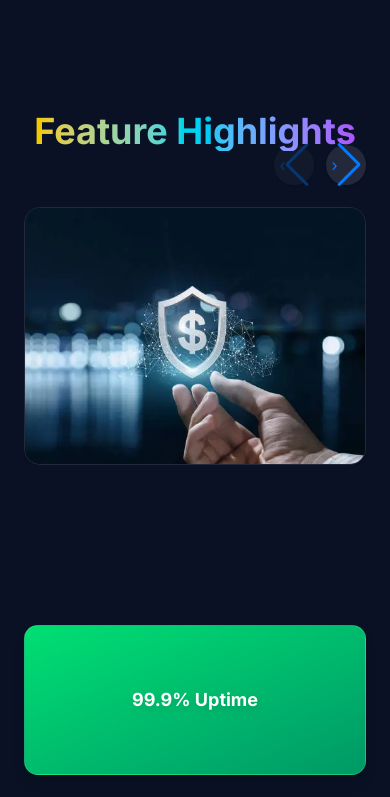
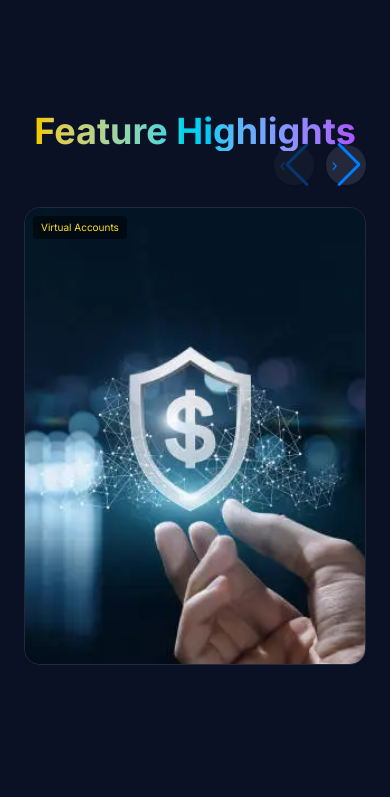
Before and after one commit to Jclinch/cignum-solutions, a Next.js app: page / in a window 390 px wide. Shown: the part 2550-3347 px from the top of the page. Built offline with nearby package versions, Linux system fonts and the light colour scheme.

Commit message:
updates 3:47pm

```diff
--- a/components/FeatureHighlights.tsx
+++ b/components/FeatureHighlights.tsx
@@ -1,89 +1,3 @@
-// 'use client';
-
-// import { motion } from 'framer-motion';
-// import {
-//   FaWallet,
-//   FaExchangeAlt,
-//   FaCreditCard,
-//   FaGlobe,
-//   FaFileInvoiceDollar,
-//   FaCode,
-// } from 'react-icons/fa';
-
-// const features = [
-//   {
-//     title: 'Virtual Accounts',
-//     description: 'NGN + multi-currency with instant issuance.',
-//     icon: <FaWallet className="text-yellow-400 text-3xl" />,
-//   },
-//   {
-//     title: 'Multi-Rail Payouts',
-//     description: 'Bank, wallet, and card connections in one API.',
-//     icon: <FaExchangeAlt className="text-cyan-400 text-3xl" />,
-//   },
-//   {
-//     title: 'Bulk Disbursements',
-//     description: 'Mass payouts with retries, receipts & webhooks.',
-//     icon: <FaCreditCard className="text-green-400 text-3xl" />,
-//   },
-//   {
-//     title: 'FX & Cross-Border',
-//     description: 'Seamless NGN ↔ Global corridors with compliance.',
-//     icon: <FaGlobe className="text-purple-400 text-3xl" />,
-//   },
-//   {
-//     title: 'Reconciliation & Reporting',
-//     description: 'Audit-ready data streams, alerts & dashboards.',
-//     icon: <FaFileInvoiceDollar className="text-pink-400 text-3xl" />,
-//   },
-//   {
-//     title: 'Developer-First APIs',
-//     description: 'Sandbox, SDKs, and webhooks-first design.',
-//     icon: <FaCode className="text-blue-400 text-3xl" />,
-//   },
-// ];
-
-// export const FeatureHighlights = () => {
-//   return (
-//     <section className="relative py-20 bg-[#0a1124] text-white">
-//       <div className="absolute inset-0 -z-10 bg-grid-white/[0.03]" />
-//       <div className="max-w-7xl mx-auto px-6">
-//         <motion.h2
-//           initial={{ opacity: 0, y: 30 }}
-//           whileInView={{ opacity: 1, y: 0 }}
-//           viewport={{ once: true }}
-//           transition={{ duration: 0.8 }}
-//           className="text-center text-4xl font-bold mb-14 bg-gradient-to-r from-yellow-400 via-cyan-400 to-purple-500 text-transparent bg-clip-text"
-//         >
-//           Feature Highlights
-//         </motion.h2>
-//         <div className="grid md:grid-cols-3 gap-10">
-//           {features.map((f, i) => (
-//             <motion.div
-//               key={f.title}
-//               initial={{ opacity: 0, y: 40 }}
-//               whileInView={{ opacity: 1, y: 0 }}
-//               transition={{ duration: 0.6, delay: i * 0.15 }}
-//               viewport={{ once: true }}
-//               className="group relative p-8 rounded-2xl border border-white/10 bg-[#0f172a]/70 backdrop-blur-md shadow-lg hover:shadow-[0_0_20px_rgba(255,215,0,0.4)] transition"
-//             >
-//               <div className="flex flex-col items-center text-center space-y-4">
-//                 {f.icon}
-//                 <h3 className="font-bold text-lg text-yellow-300">{f.title}</h3>
-//                 <p className="text-sm text-neutral-300">{f.description}</p>
-//               </div>
-//             </motion.div>
-//           ))}
-//         </div>
-//       </div>
-//     </section>
-//   );
-// };
-
-
-
-
-
 "use client";
 
 import { motion } from "framer-motion";
@@ -92,8 +6,8 @@ import { Navigation } from "swiper/modules";
 import "swiper/css";
 import "swiper/css/navigation";
 import Image from "next/image";
+import { useState } from "react";
 
-// ✅ Replace these with relevant online images
 const features = [
   {
     title: "Virtual Accounts",
@@ -115,14 +29,12 @@ const features = [
   {
     title: "FX & Cross-Border",
     description: "Seamless NGN ↔ Global corridors with compliance.",
-    image:
-      "/images/fx.webp",
+    image: "/images/fx.webp",
   },
   {
     title: "Reconciliation & Reporting",
     description: "Audit-ready data streams, alerts & dashboards.",
-    image:
-      "/images/reconciliation.webp",
+    image: "/images/reconciliation.webp",
   },
   {
     title: "Developer-First APIs",
@@ -133,6 +45,8 @@ const features = [
 ];
 
 export const FeatureHighlights = () => {
+  const [activeIndex, setActiveIndex] = useState<number | null>(null);
+
   return (
     <section className="relative py-20 bg-[#0a1124] text-white">
       <div className="absolute inset-0 -z-10 bg-grid-white/[0.03]" />
@@ -165,39 +79,67 @@ export const FeatureHighlights = () => {
             }}
             className="pb-12"
           >
-            {features.map((f, i) => (
+            {features.map((f, i) => {
+              const isActive = activeIndex === i;
+
+              return (
                 <SwiperSlide key={i}>
                   <motion.div
                     initial={{ opacity: 0, y: 40 }}
                     whileInView={{ opacity: 1, y: 0 }}
                     transition={{ duration: 0.6, delay: i * 0.1 }}
                     viewport={{ once: true }}
-                  className="relative group overflow-hidden rounded-2xl shadow-lg border border-white/10"
+                    className="relative group overflow-hidden rounded-2xl shadow-lg border border-white/10 cursor-pointer"
+                    onClick={() =>
+                      setActiveIndex((prev) => (prev === i ? null : i))
+                    }
                   >
                     {/* Background image */}
                     <Image
                       src={f.image}
                       alt={f.title}
                       width={400}
-                    height={256}
-                    className="w-full h-64 object-cover transform group-hover:scale-105 transition-transform duration-500"
+                      height={656}
+                      className={`w-full h-[456px] object-cover transform transition-transform duration-500 ${
+                        isActive ? "scale-110" : "group-hover:scale-110"
+                      }`}
                     />
 
-                  {/* Fade-in overlay on hover */}
-                  <div className="absolute inset-0 flex items-center justify-center bg-[#0f172a]/80 opacity-0 group-hover:opacity-100 transition-opacity duration-500">
-                    <div className="text-center px-6">
+                    {/* Small top-left label (always visible) */}
+                    <div className="absolute top-2 left-2 text-[10px] md:text-xs text-yellow-300 bg-black/50 px-2 py-1 rounded">
+                      {f.title}
+                    </div>
+
+                    {/* Zoomed info on hover (desktop) or click (mobile) */}
+                    <div
+                      className={`absolute inset-0 flex items-center justify-center bg-[#0f172a]/80 text-center px-6 transition-all duration-500 ${
+                        isActive
+                          ? "opacity-100"
+                          : "opacity-0 group-hover:opacity-100"
+                      }`}
+                    >
+                      <div
+                        className={`transform transition-all duration-500 ${
+                          isActive
+                            ? "scale-100"
+                            : "scale-90 group-hover:scale-100"
+                        }`}
+                      >
                         <h3 className="font-bold text-xl text-yellow-300 mb-2">
                           {f.title}
                         </h3>
-                      <p className="text-sm text-neutral-300">{f.description}</p>
+                        <p className="text-sm text-neutral-300">
+                          {f.description}
+                        </p>
                       </div>
                     </div>
                   </motion.div>
                 </SwiperSlide>
-            ))}
+              );
+            })}
           </Swiper>
 
-          {/* Navigation arrows (top-right) */}
+          {/* Navigation arrows */}
           <div className="absolute -top-10 right-0 flex gap-3">
             <button className="swiper-button-prev !static !w-10 !h-10 rounded-full bg-white/10 hover:bg-white/20 text-white flex items-center justify-center shadow">
               ‹
@@ -211,3 +153,136 @@ export const FeatureHighlights = () => {
     </section>
   );
 };
+
+
+
+
+
+
+// "use client";
+
+// import { motion } from "framer-motion";
+// import { Swiper, SwiperSlide } from "swiper/react";
+// import { Navigation } from "swiper/modules";
+// import "swiper/css";
+// import "swiper/css/navigation";
+// import Image from "next/image";
+
+// // ✅ Replace these with relevant online images
+// const features = [
+//   {
+//     title: "Virtual Accounts",
+//     description: "NGN + multi-currency with instant issuance.",
+//     image: "/images/virtualAcc.webp",
+//   },
+//   {
+//     title: "Multi-Rail Payouts",
+//     description: "Bank, wallet, and card connections in one API.",
+//     image:
+//       "https://images.unsplash.com/photo-1563013544-824ae1b704d3",
+//   },
+//   {
+//     title: "Bulk Disbursements",
+//     description: "Mass payouts with retries, receipts & webhooks.",
+//     image:
+//       "https://images.unsplash.com/photo-1601597111158-2fceff292cdc",
+//   },
+//   {
+//     title: "FX & Cross-Border",
+//     description: "Seamless NGN ↔ Global corridors with compliance.",
+//     image:
+//       "/images/fx.webp",
+//   },
+//   {
+//     title: "Reconciliation & Reporting",
+//     description: "Audit-ready data streams, alerts & dashboards.",
+//     image:
+//       "/images/reconciliation.webp",
+//   },
+//   {
+//     title: "Developer-First APIs",
+//     description: "Sandbox, SDKs, and webhooks-first design.",
+//     image:
+//       "https://images.unsplash.com/photo-1518770660439-4636190af475",
+//   },
+// ];
+
+// export const FeatureHighlights = () => {
+//   return (
+//     <section className="relative py-20 bg-[#0a1124] text-white">
+//       <div className="absolute inset-0 -z-10 bg-grid-white/[0.03]" />
+
+//       <div className="max-w-7xl mx-auto px-6">
+//         {/* Section Title */}
+//         <motion.h2
+//           initial={{ opacity: 0, y: 30 }}
+//           whileInView={{ opacity: 1, y: 0 }}
+//           viewport={{ once: true }}
+//           transition={{ duration: 0.8 }}
+//           className="text-center text-4xl font-bold mb-14 bg-gradient-to-r from-yellow-400 via-cyan-400 to-purple-500 text-transparent bg-clip-text"
+//         >
+//           Feature Highlights
+//         </motion.h2>
+
+//         {/* Carousel */}
+//         <div className="relative">
+//           <Swiper
+//             modules={[Navigation]}
+//             navigation={{
+//               nextEl: ".swiper-button-next",
+//               prevEl: ".swiper-button-prev",
+//             }}
+//             spaceBetween={30}
+//             slidesPerView={1}
+//             breakpoints={{
+//               768: { slidesPerView: 2 },
+//               1024: { slidesPerView: 3 },
+//             }}
+//             className="pb-12"
+//           >
+//             {features.map((f, i) => (
+//               <SwiperSlide key={i}>
+//                 <motion.div
+//                   initial={{ opacity: 0, y: 40 }}
+//                   whileInView={{ opacity: 1, y: 0 }}
+//                   transition={{ duration: 0.6, delay: i * 0.1 }}
+//                   viewport={{ once: true }}
+//                   className="relative group overflow-hidden rounded-2xl shadow-lg border border-white/10"
+//                 >
+//                   {/* Background image */}
+//                   <Image
+//                     src={f.image}
+//                     alt={f.title}
+//                     width={400}
+//                     height={256}
+//                     className="w-full h-64 object-cover transform group-hover:scale-105 transition-transform duration-500"
+//                   />
+
+//                   {/* Fade-in overlay on hover */}
+//                   <div className="absolute inset-0 flex items-center justify-center bg-[#0f172a]/80 opacity-0 group-hover:opacity-100 transition-opacity duration-500">
+//                     <div className="text-center px-6">
+//                       <h3 className="font-bold text-xl text-yellow-300 mb-2">
+//                         {f.title}
+//                       </h3>
+//                       <p className="text-sm text-neutral-300">{f.description}</p>
+//                     </div>
+//                   </div>
+//                 </motion.div>
+//               </SwiperSlide>
+//             ))}
+//           </Swiper>
+
+//           {/* Navigation arrows (top-right) */}
+//           <div className="absolute -top-10 right-0 flex gap-3">
+//             <button className="swiper-button-prev !static !w-10 !h-10 rounded-full bg-white/10 hover:bg-white/20 text-white flex items-center justify-center shadow">
+//               ‹
+//             </button>
+//             <button className="swiper-button-next !static !w-10 !h-10 rounded-full bg-white/10 hover:bg-white/20 text-white flex items-center justify-center shadow">
+//               ›
+//             </button>
+//           </div>
+//         </div>
+//       </div>
+//     </section>
+//   );
+// };
--- a/components/ValuePillars.tsx
+++ b/components/ValuePillars.tsx
@@ -168,7 +168,7 @@ export const ValuePillars: React.FC = () => {
               <motion.div
                 key={pillar.id}
                 variants={itemVariants}
-                className="relative group p-8 rounded-2xl bg-[#0f172a]/70 backdrop-blur-md border border-white/10 shadow-lg transition-all duration-300 hover:shadow-[0_0_25px_rgba(255,215,0,0.45)]"
+                className="relative group p-8 rounded-2xl bg-[#0f172a]/20 backdrop-blur-md border border-white/10 shadow-lg transition-all duration-300 hover:shadow-[0_0_25px_rgba(255,215,0,0.45)]"
               >
                 {/* Glow layer */}
                 <div className="absolute inset-0 rounded-2xl bg-gradient-to-r from-yellow-400 via-cyan-400 to-green-400 opacity-0 group-hover:opacity-15 blur-2xl transition duration-500" />
```
Also changed, not shown: components/ProofStats.tsx (+15 -9 lines). Lines whose indentation alone changed are shown as unchanged.
